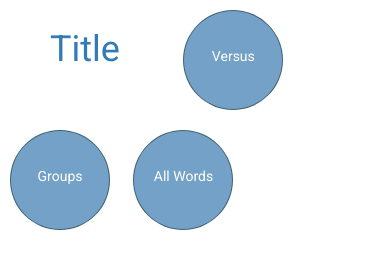
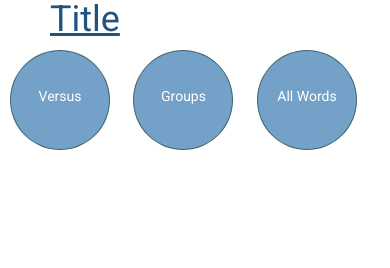
Before and after one commit to cfreiner/wdi-project4, a website: page public/index.html at #!/versus in a window 390 px wide. Drawn offline with nearby package versions, Linux system fonts and the light colour scheme; some packages are replaced by stand-ins of ours; no server answers.

Commit message:
added media query for title

```diff
--- a/public/app/css/style.css
+++ b/public/app/css/style.css
@@ -34,7 +34,6 @@ body {
 }
 
 .search-card {
-  /*width: 65%;*/
   padding: 10px 0 10px 0;
   box-sizing: border-box;
   border-radius: 3px;
@@ -46,7 +45,6 @@ body {
 }
 
 .group {
-  /*width: 25%;*/
   margin: auto;
   -webkit-box-shadow: 1px 1px 5px 0 rgba(0,0,0,0.75);
     -moz-box-shadow: 1px 1px 5px 0 rgba(0,0,0,0.75);
@@ -62,7 +60,6 @@ body {
 }
 
 .group-select {
-  /*width: 30%;*/
   font-size: 3rem;
   margin: auto;
 }
@@ -87,7 +84,6 @@ i {
 /* Custom nav */
 
 .circle-nav {
-  /*height: 100px;*/
   overflow: hidden;
   margin-bottom: 2%;
 }
@@ -113,6 +109,12 @@ i {
 .title {
   display: inline-block;
   margin: 0 50px 0 50px;
+}
+
+@media (max-width: 600px) {
+  .title {
+    display: block;
+  }
 }
 
 .active {
```
Also changed, not shown: public/app/views/versus.html (+0 -1 lines).
